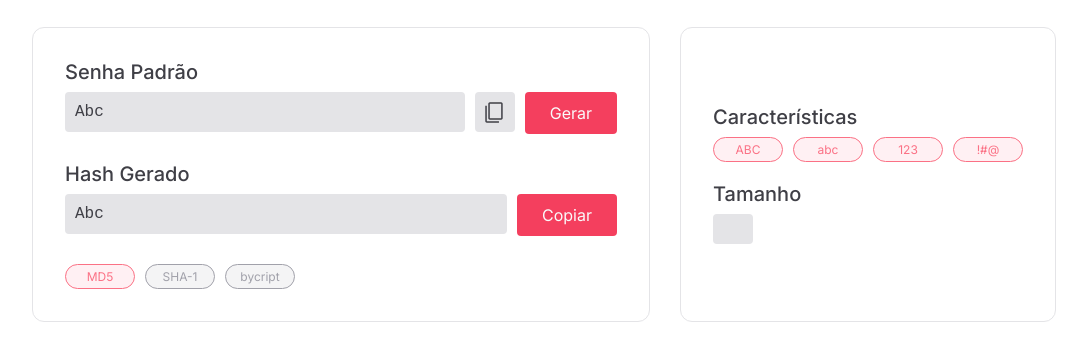
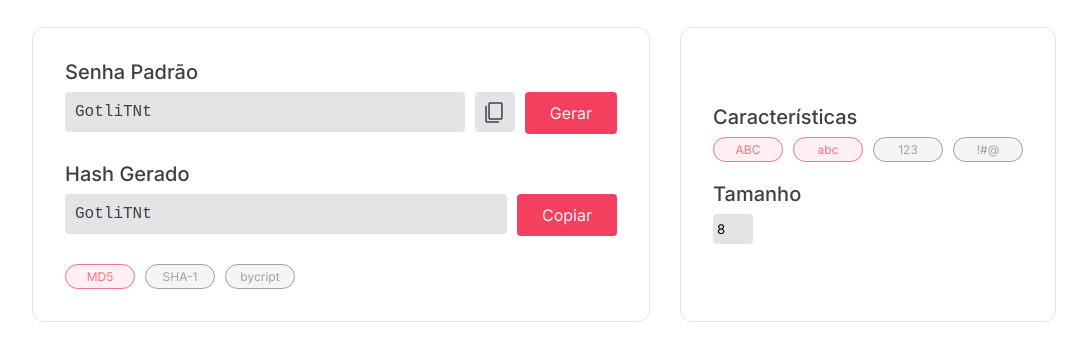
Before and after one commit to Daviloper0/Ciphery, a website with bundled scripts: page index.html in a window 1280 px wide. Shown: the part 280-640 px from the top of the page, without its empty margins (96-1183 px from the left). Built offline with nearby package versions, Linux system fonts and the light colour scheme.

Commit message:
Preparação para adicionar o método de encriptar

```diff
--- /dev/null
+++ b/encrypt.js
@@ -0,0 +1,11 @@
+//TODO: adicionar os metodos de encript
+
+export function MD5Encrypt(string) {
+  return string
+}
+export function SHA1Encrypt(string) {
+  return string
+}
+export function BYCRIPTEncrypt(string) {
+  return string
+}
--- a/index.html
+++ b/index.html
@@ -42,11 +42,11 @@
         </main>
         <section>
             <p>Características</p>
-            <div class="app-cardrow">
+            <div class="app-cardrow"> <!--TODO: salvar essas opções automaticamente, ou pelo menos a cada vez que usar o gerador-->
                 <app-secondarybutton content="ABC" data-selected="true" data-set="options" data-start="65" data-end="90"></app-secondarybutton>
                 <app-secondarybutton content="abc" data-selected="true" data-set="options" data-start="97" data-end="122"></app-secondarybutton>
-                <app-secondarybutton content="123" data-selected="true" data-set="options" data-start="48" data-end="57"></app-secondarybutton>
-                <app-secondarybutton content="!#@" data-selected="true" data-set="options" data-start="33" data-end="47"></app-secondarybutton>
+                <app-secondarybutton content="123" data-selected="false" data-set="options" data-start="48" data-end="57"></app-secondarybutton>
+                <app-secondarybutton content="!#@" data-selected="false" data-set="options" data-start="33" data-end="47"></app-secondarybutton>
             </div>
             <p>Tamanho</p>
             <app-shortinput></app-shortinput>
--- a/index.js
+++ b/index.js
@@ -1,7 +1,7 @@
 import { PrimaryButton, SecondaryButton, TertiaryButton } from "./buttons.js";
+import { BYCRIPTEncrypt, MD5Encrypt, SHA1Encrypt } from "./encrypt.js";
 import { LongInput, ShortInput } from "./input.js";
-//TODO: AUTO GENERATE PASSWORD WHEN ENTER WEBSITE
-
+createCustomElements();
 function generatePassword() {
   let passwordInput = document.querySelector('app-longinput#nonEncryptedPassword > input');
   let passwordLenght = document.querySelector('app-shortinput > input').value === '' ? 8 : document.querySelector('app-shortinput > input').value;
@@ -12,6 +12,8 @@ function generatePassword() {
     finalPassword += String.fromCharCode(randomChar);
   }
   passwordInput.value = finalPassword;
+
+  generateHashPassword(passwordInput.value);
 }
 function getRandomCharacter(options) {
   let randomOption = getRandomNumber(0, options.length);
@@ -25,9 +27,24 @@ function getRandomNumber(min, max) {
   max = Math.floor(max)
   return Math.floor(Math.random() * (max - min) + min);
 }
+function generateHashPassword(passwordString) {
+  let type = document.querySelector('app-secondarybutton[data-set="cryptography"][data-selected="true"]').content
+  let hashOutput = document.querySelector('app-longinput[data-selectable="false"] > input')
+  let encryptedResult = '';
+
+  if (type === 'MD5') encryptedResult = MD5Encrypt(passwordString);
+  if (type === 'SHA-1') encryptedResult = SHA1Encrypt(passwordString);
+  if (type === 'bycript') encryptedResult = BYCRIPTEncrypt(passwordString);
+
+  hashOutput.value = encryptedResult;
+}
+
 document.querySelector('app-primarybutton#generate').addEventListener('click', () => {generatePassword()})
-customElements.define('app-primarybutton', PrimaryButton);
-customElements.define('app-secondarybutton', SecondaryButton);
-customElements.define('app-tertiarybutton', TertiaryButton);
-customElements.define('app-longinput', LongInput);
-customElements.define('app-shortinput', ShortInput);
+function createCustomElements() {
+  customElements.define('app-primarybutton', PrimaryButton);
+  customElements.define('app-secondarybutton', SecondaryButton);
+  customElements.define('app-tertiarybutton', TertiaryButton);
+  customElements.define('app-longinput', LongInput);
+  customElements.define('app-shortinput', ShortInput);
+}
+generatePassword()
--- a/input.js
+++ b/input.js
@@ -22,7 +22,7 @@ export class ShortInput extends HTMLElement {
   }
   render() {
     this.innerHTML = `
-      <input type="text">
+      <input type="text" value="8">
     `
   }
 }
--- a/package.json
+++ b/package.json
@@ -5,5 +5,9 @@
   "main": "index.js",
   "author": "daviloper <odaviloper@gmail.com>",
   "license": "ISC",
-  "type": "module"
+  "type": "module",
+  "dependencies": {
+    "blueimp-md5": "^2.19.0",
+    "crypto-js": "^4.1.1"
+  }
 }
```
Also changed, not shown: 2 other files.
